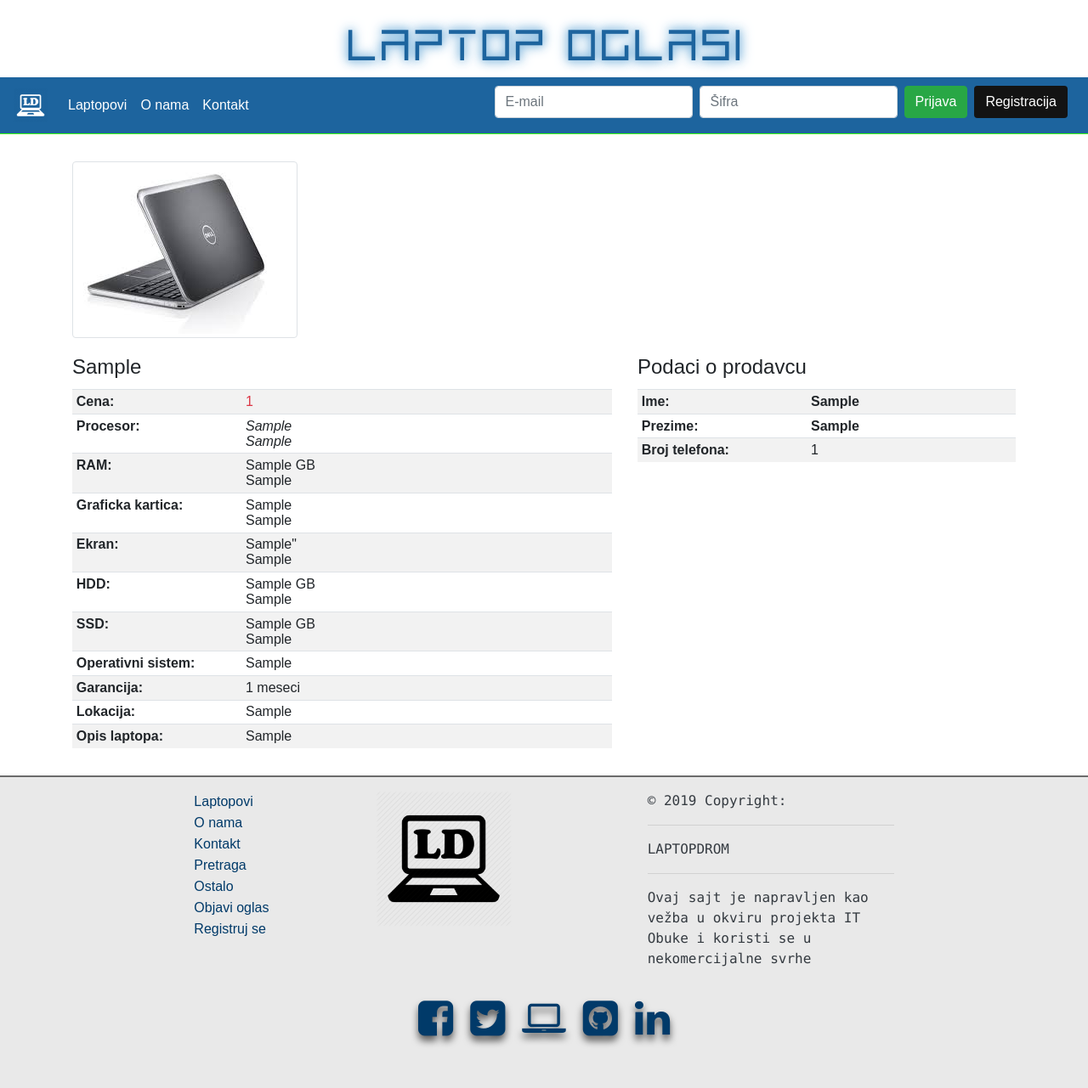
After one commit to radosavb/Laptop-oglasi, a PHP site: page /read_single_oglas.php?id=1 in a window 1280 px wide. The commit adds this page. Shown: the whole page at 85% size. Run offline with PHP 8.4, Linux system fonts and the light colour scheme; tables that the repository leaves empty hold one stand-in row (values such as "Sample post").

Commit message:
dodat fajl za prikaz pojedinacnih oglasa

```diff
--- a/includes/search.php
+++ b/includes/search.php
@@ -130,7 +130,7 @@ if (
                 </tr>
             </table>
             <p class="card-text ">'. $kratak_opis .'...</p>
-            <a href="#" class="btn btn-primary w-100">Detaljnije</a>
+            <a href="./read_single_oglas.php?id=' . $oglas->oglas_id. '" class="btn btn-primary w-100">Detaljnije</a>
         </div>
     </div>';
         }
@@ -166,7 +166,7 @@ if (
                 </tr>
             </table>
             <p class="card-text ">'. $kratak_opis .'...</p>
-            <a href="#" class="btn btn-primary w-100">Detaljnije</a>
+            <a href="./read_single_oglas.php?id=' . $oglas->oglas_id. '" class="btn btn-primary w-100">Detaljnije</a>
         </div>
     </div>';
     }
--- a/includes/sidebar.php
+++ b/includes/sidebar.php
@@ -164,7 +164,7 @@
                     </li>
 
                     <li>
-                        <?php $sdd = ['128', '256', '512', '1024']; ?>
+                        <?php $sdd = ['nema','128', '256', '512', '1024']; ?>
 
                         <a href="#ssdSubmenu" data-toggle="collapse" aria-expanded="false" class="dropdown-toggle">SSD</a>
 
--- /dev/null
+++ b/read_single_oglas.php
@@ -0,0 +1,131 @@
+<head>
+
+   <style>
+    td:first-of-type{
+        font-weight: bold;
+        width: 200px;
+    }
+
+   </style>
+
+</head>
+
+<?php
+    include_once './includes/head.php';
+    include_once './config/database.php';
+    include_once './includes/header.php';
+
+
+    $database = new Database();
+    $db = $database->connect();
+    $db->setAttribute(PDO::ATTR_DEFAULT_FETCH_MODE, PDO::FETCH_OBJ);
+
+    //Ovaj deo koda treba prepraviti u PDO
+    $connection = mysqli_connect('localhost', 'root', '', 'lapodrom');
+    $oglas_id = mysqli_real_escape_string($connection, $_GET['id']);
+
+    $query = 'SELECT * FROM oglas WHERE oglas_id = :oglas_id';
+    $stmt = $db->prepare($query);
+    $stmt->execute(['oglas_id' => $oglas_id]);
+    $oglas = $stmt->fetch();
+
+    //Potrebno je formirati upit da bi se dobio id usera koji je kreirao oglas kada se doda kolona user_id u tabelu oglas
+    $user_id = 1;
+    $query1 = 'SELECT * FROM korisnici WHERE user_id = :user_id';
+    $stmt1 = $db->prepare($query1);
+    $stmt1->execute(['user_id' => $user_id]);
+    $korisnik = $stmt1->fetch();
+
+?>
+
+<div class="container py-3">
+
+    <div class="row py-3">
+        <div class="col-md-4">
+            <img class="img-thumbnail " src="assets/images/dell.jfif">
+        </div>
+        <div class="col-md-4">
+
+        </div>
+        <div class="col-md-4">
+
+        </div>
+    </div>
+
+    <div class="row">
+        <div class="col-md-7">
+
+        <table class="table table-sm table-striped w-100">
+            <legend><?php echo $oglas->naziv ?></legend>
+                <tr>
+                    <td class="">Cena:</td>
+                    <td class="text-danger px-1"> <?php echo $oglas->cena ?> </td>
+                </tr>
+                <tr>
+                    <td class="">Procesor: </td>
+                    <td class="font-italic px-1"> <?php echo $oglas->cpu . '<br>' . $oglas->cpu_opis ?> </td>
+                </tr>
+                <tr>
+                    <td class="">RAM: </td>
+                    <td class="px-1"> <?php echo $oglas->ram . ' GB <br>' . $oglas->tip_rama ?> </td>
+                </tr>
+                <tr>
+                    <td class="">Graficka kartica: </td>
+                    <td class="px-1"> <?php echo $oglas->gpu . '<br>' . $oglas->gpu_opis ?> </td>
+                </tr>
+                <tr>
+                    <td class="">Ekran: </td>
+                    <td class="px-1"> <?php echo $oglas->ekran . '"' . '<br>' . $oglas->ekran_opis ?> </td>
+                </tr>
+                <tr>
+                    <td class="">HDD: </td>
+                    <td class="px-1"> <?php echo $oglas->hdd1 . ' GB <br>' . $oglas->hdd1_opis ?> </td>
+                </tr>
+                <tr>
+                    <td class="">SSD: </td>
+                    <td class="px-1"> <?php echo $oglas->hdd2 . ' GB <br>' . $oglas->hdd2_opis ?> </td>
+                </tr>
+                <tr>
+                    <td class="">Operativni sistem: </td>
+                    <td class="px-1"> <?php echo $oglas->os ?> </td>
+                </tr>
+                <tr>
+                    <td class="">Garancija:</td>
+                    <td class="px-1"> <?php echo $oglas->garancija . ' meseci' ?> </td>
+                </tr>
+                <tr>
+                    <td class="">Lokacija: </td>
+                    <td class="px-1"> <?php echo $oglas->Lokacija ?> </td>
+                </tr>
+                <tr>
+                    <td class="">Opis laptopa: </td>
+                    <td class="px-1"> <?php echo $oglas->slob_opis ?> </td>
+                </tr>
+            </table>
+        </div>
+
+        <div class="col-md-5">
+        <table class="table table-sm table-striped w-100">
+        <legend>Podaci o prodavcu</legend>
+            <tr>
+                <td class="">Ime:</td>
+                <td class="font-weight-bold px-1"> <?php echo $korisnik->ime ?> </td>
+            </tr>
+            <tr>
+                <td class="">Prezime: </td>
+                <td class="font-weight-bold px-1"> <?php echo $korisnik->prezime ?> </td>
+            </tr>
+            <tr>
+                <td class="">Broj telefona: </td>
+                <td class="px-1"> <?php echo $korisnik->tel ?> </td>
+            </tr>
+
+        </table>
+        </div>
+    </div>
+
+</div>
+
+<?php
+include_once './includes/footer.php';
+?>
```
